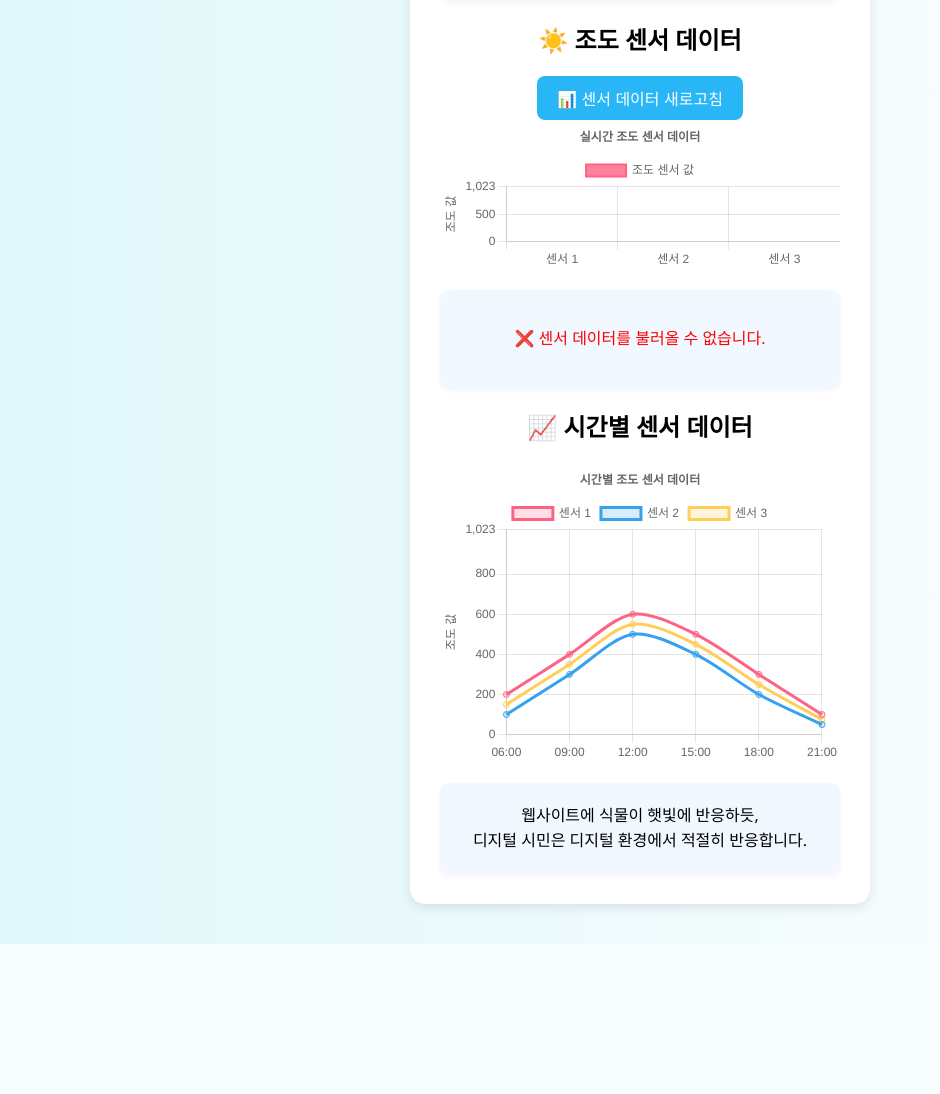
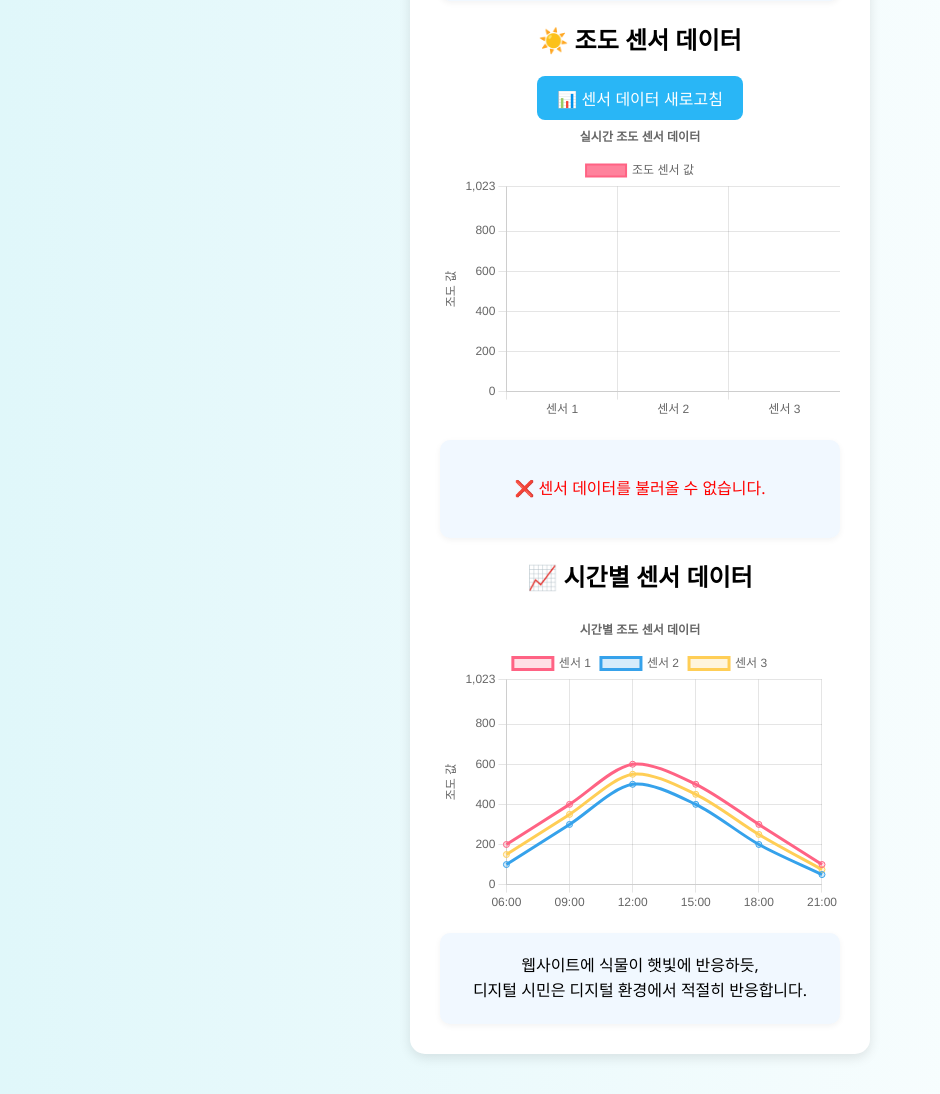
Before and after one commit to ruble0m46/flask-eco-app, a Flask app: page / in a window 1280 px wide. Shown: the part 419-1513 px from the top of the page, without its empty margins (0-940 px from the left). Before the commit the page ends 1363 px from the top, so only its background shows below. Run offline with Flask 3, Linux system fonts and the light colour scheme.

Commit message:
Update index.html

```diff
--- a/templates/index.html
+++ b/templates/index.html
@@ -1,39 +1,40 @@
 <!DOCTYPE html>
 <html lang="ko">
 <head>
-    <meta charset="UTF-8">
-    <title>🌤️ 실시간 날씨 확인</title>
-    <link rel="stylesheet" href="/static/style.css">
+    <meta charset="UTF-8" />
+    <title>🌤️ 실시간 날씨 및 센서 데이터</title>
+    <link rel="stylesheet" href="/static/style.css" />
+    <script src="https://cdnjs.cloudflare.com/ajax/libs/Chart.js/3.9.1/chart.min.js"></script>
     <script src="/static/script.js" defer></script>
-    <script src="https://cdnjs.cloudflare.com/ajax/libs/Chart.js/3.9.1/chart.min.js"></script>
 </head>
 <body>
     <div class="container">
         <h1>🌤️ 실시간 날씨 확인</h1>
-        <button onclick="getLocation()">📍 현재 위치 날씨 보기</button><br><br>
-        <button onclick="saveLocation()">💾 내 위치 저장하기</button><br><br>
+        <button onclick="getLocation()">📍 현재 위치 날씨 보기</button><br /><br />
+        <button onclick="saveLocation()">💾 내 위치 저장하기</button><br /><br />
         <button onclick="loadSavedLocation()">📂 저장된 위치 날씨 보기</button>
         <div id="weather-result" class="card">버튼을 눌러 날씨를 확인하세요.</div>
 
-        <!-- 센서 데이터 섹션 추가 -->
         <div class="sensor-section">
             <h2>☀️ 조도 센서 데이터</h2>
             <button onclick="fetchSensorData()">📊 센서 데이터 새로고침</button>
-            <div class="chart-container">
+            <div class="chart-container" style="height: 300px;">
                 <canvas id="sensorChart"></canvas>
             </div>
             <div id="sensor-info" class="card">센서 데이터를 불러오는 중...</div>
         </div>
 
         <div class="sensor-section">
-            <h2>📈 시간별 센서 데이터 </h2>
-            <div class="chart-container">
-                <canvas id="dailySensorChart" width="600" height="300"></canvas>
+            <h2>📈 시간별 센서 데이터</h2>
+            <div class="chart-container" style="height: 300px;">
+                <canvas id="dailySensorChart"></canvas>
             </div>
         </div>
 
-
-        <div id="대충" class="card">웹사이트에 식물이 햇빛에 반응하듯, <br>디지털 시민은 디지털 환경에서 적절히 반응합니다. </div>
+        <div id="footer" class="card">
+            웹사이트에 식물이 햇빛에 반응하듯, <br />
+            디지털 시민은 디지털 환경에서 적절히 반응합니다.
+        </div>
     </div>
 </body>
 </html>
```
